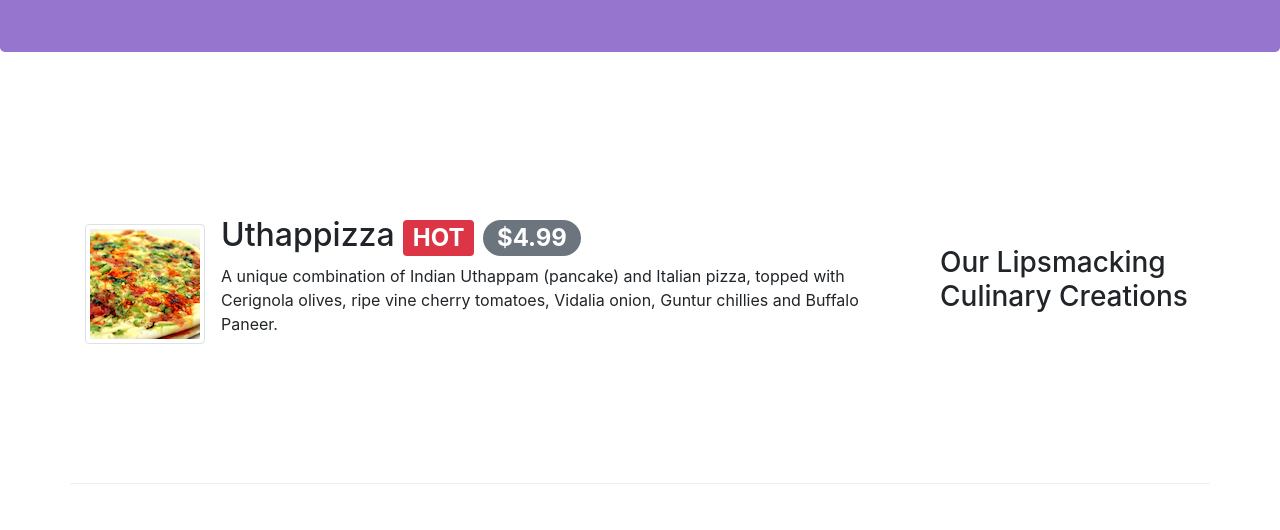
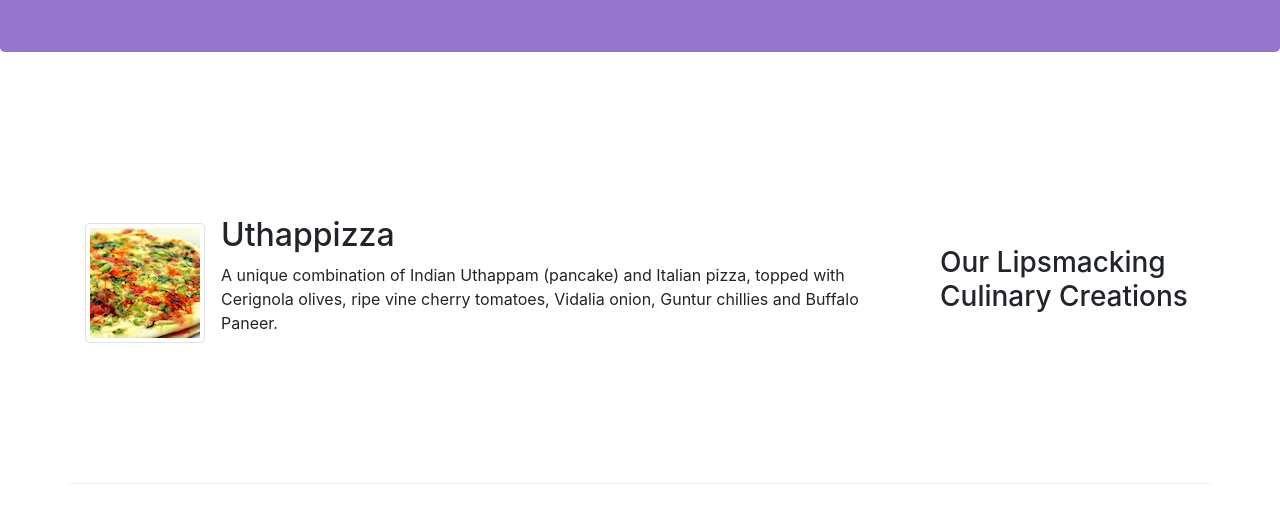
Before and after one commit to Asmit061/Hotel-website, a website: page index.html in a window 1280 px wide. Shown: the part 270-800 px from the top of the page. Drawn offline with nearby package versions, Linux system fonts and the light colour scheme.

Commit message:
Revert "Alerting Users"
This reverts commit 79e84aea656cfbdfdbca0e3ca2df2a9e47c58084.

```diff
--- a/index.html
+++ b/index.html
@@ -58,7 +58,7 @@
                     <img class="d-flex mr-3 img-thumbnail align-self-center"
                             src="img/uthappizza.png" alt="Uthappizza">
                     <div class="media-body">
-                        <h2 class="mt-0">Uthappizza <span class="badge badge-danger">HOT</span> <span class="badge badge-pill badge-secondary">$4.99</span></h2>
+                        <h2 class="mt-0">Uthappizza</h2>
                         <p class="d-none d-sm-block">A unique combination of Indian Uthappam (pancake) and
                             Italian pizza, topped with Cerignola olives, ripe vine
                             cherry tomatoes, Vidalia onion, Guntur chillies and
```
